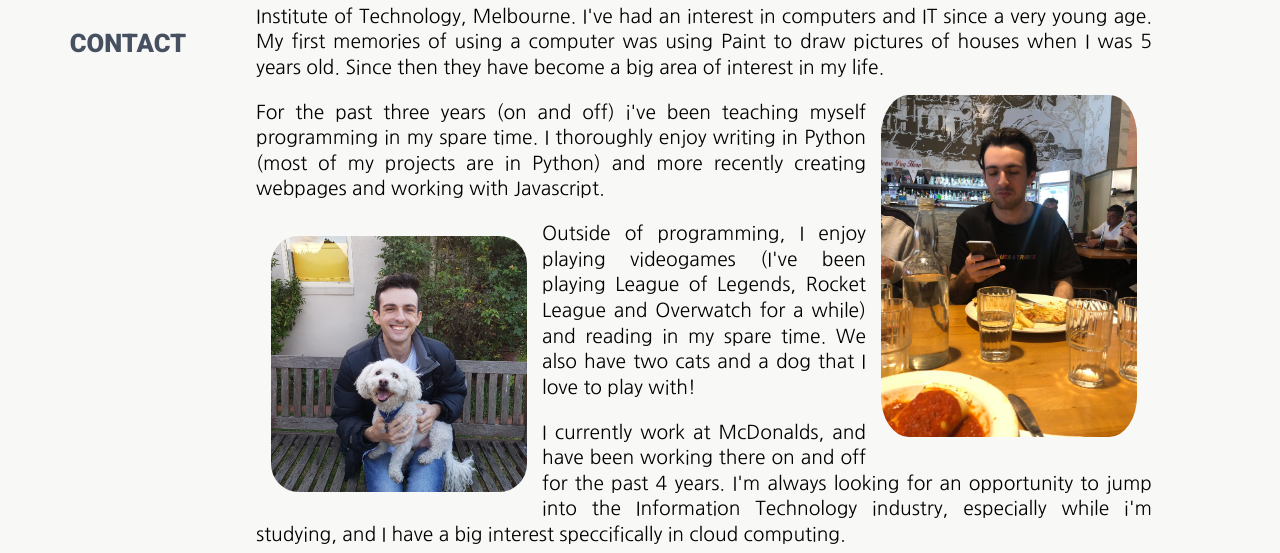
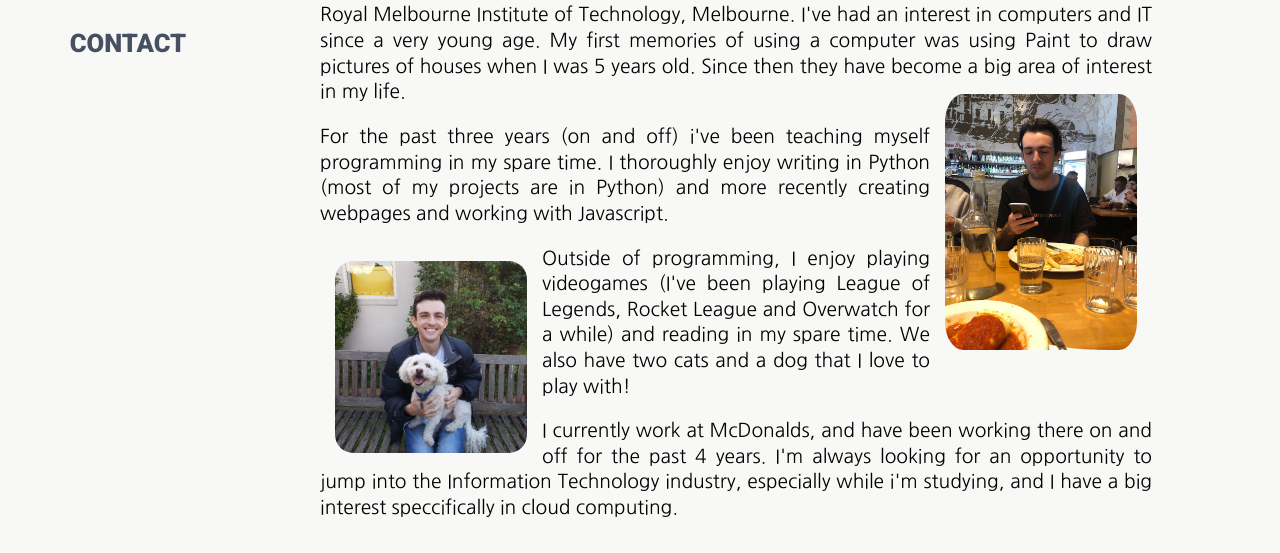
Before and after one commit to beninverno/portfolio, a plain HTML site: page index.html in a window 1280 px wide. Shown: the part 339-892 px from the top of the page. Drawn offline with nearby package versions, Linux system fonts and the light colour scheme.

Commit message:
changed content padding + img size

```diff
--- a/styles.css
+++ b/styles.css
@@ -39,6 +39,8 @@ h1 {
     margin-left: 20%;
     margin-right: 5%;
     text-align: justify;
+    padding-left: 5%;
+    padding-right: 5%;
 }
 
 h2 {
@@ -155,7 +157,7 @@ h4:hover {
 #food {
     float: right;
     max-width: 100%;
-    width: 20vw;
+    width: 15vw;
     height: auto;
     padding: 15px 15px 15px 15px;
     border-radius: 15%;
@@ -180,7 +182,7 @@ h4:hover {
 #bencoop {
     float: left;
     max-width: 100%;
-    width: 20vw;
+    width: 15vw;
     height: auto;
     border-radius: 15%;
     padding: 15px 15px 15px 15px;
```
